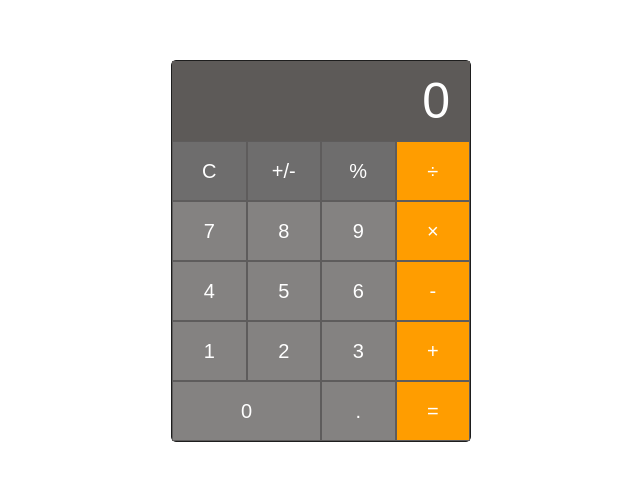
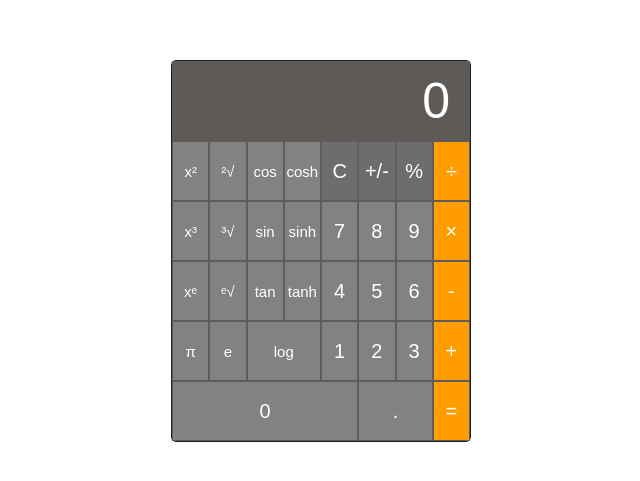
Before and after one commit to lshevick/js-responsive-calculator, a plain HTML site: page index.html in a window 1280 px wide. Shown: the part 149-630 px from the top of the page, without its empty margins (319-959 px from the left). Drawn offline with Linux system fonts and the light colour scheme.

Commit message:
adds responsive scientific layout and buttons

```diff
--- a/index.html
+++ b/index.html
@@ -17,27 +17,42 @@
 
   <div class="calculator-keys">
 
+    <button type="button" class="science" value="square">x²</button>
+    <button type="button" class="science" value="square">²√</button>
+    <button type="button" class="science" value="square">cos</button>
+    <button type="button" class="science" value="square">cosh</button>
     <button type="button" class="clear" value="clear">C</button>
     <button type="button" class="plus-minus" value="plus-minus">+/-</button>
     <button type="button" class="percent" value="percent">%</button>
     <button type="button" class="operator" value="/">&divide;</button>
 
+    <button type="button" class="science" value="square">x³</button>
+    <button type="button" class="science" value="square">³√</button>
+    <button type="button" class="science" value="square">sin</button>
+    <button type="button" class="science" value="square">sinh</button>
     <button type="button" class="number" value="7">7</button>
     <button type="button" class="number" value="8">8</button>
     <button type="button" class="number" value="9">9</button>
     <button type="button" class="operator" value="*">&times;</button>
 
+    <button type="button" class="science" value="square">xᵉ</button>
+    <button type="button" class="science" value="square">ᵉ√</button>
+    <button type="button" class="science" value="square">tan</button>
+    <button type="button" class="science" value="square">tanh</button>
     <button type="button" class="number" value="4">4</button>
     <button type="button" class="number" value="5">5</button>
     <button type="button" class="number" value="6">6</button>
     <button type="button" class="operator" value="-">-</button>
 
+    <button type="button" class="science" value="square">π</button>
+    <button type="button" class="science" value="square">e</button>
+    <button type="button" class="science" id="log" value="square">log</button>
     <button type="button" class="number" value="1">1</button>
     <button type="button" class="number" value="2">2</button>
     <button type="button" class="number" value="3">3</button>
     <button type="button" class="operator" value="+">+</button>
 
-    <button type="button" class="number btn-lg" value="0">0</button>
+    <button type="button" class="number btn-lg" id="zero" value="0">0</button>
     <button type="button" class="decimal" value=".">.</button>
     <button type="button" class="equal-sign" value="=">=</button>
 
--- a/scripts/main.js
+++ b/scripts/main.js
@@ -122,4 +122,15 @@
         console.log(currentNum);
     }
 
+
+    window.addEventListener('resize', () => {
+        if (window.innerWidth > 500) {
+            $decimal.classList.add('btn-lg');
+            $equals.classList.add('btn-lg');
+        } else {
+            $decimal.classList.remove('btn-lg');
+            $equals.classList.remove('btn-lg');
+        }
+    })
+
 })();
--- a/styles/main.css
+++ b/styles/main.css
@@ -61,7 +61,7 @@ button:focus {
 }
 
 
-.number:active {
+.number:active, .decimal:active, .science:active {
   background-color: #797877;
   box-shadow: rgba(100, 100, 111, 0.2) 0px 7px 29px 0px inset;
 }
@@ -75,3 +75,36 @@ button:focus {
   background-color: #616161;
   box-shadow: rgba(100, 100, 111, 0.2) 0px 7px 29px 0px inset;
 }
+
+.science {
+  display: none;
+  font-size: 1.5rem;
+}
+
+@media (min-width: 500px) {
+  .science {
+    display: block;
+  }
+
+  .calculator-keys {
+    grid-template-columns: repeat(8, 1fr);
+  }
+
+  .equal-sign {
+    grid-column: 8 / 9;
+  }
+
+  .decimal {
+    grid-column: 6 / 8;
+  }
+
+  #zero {
+    grid-column: 1 / 6;
+  }
+
+  #log {
+    grid-column: 3 / 5;
+  }
+
+
+}
```
